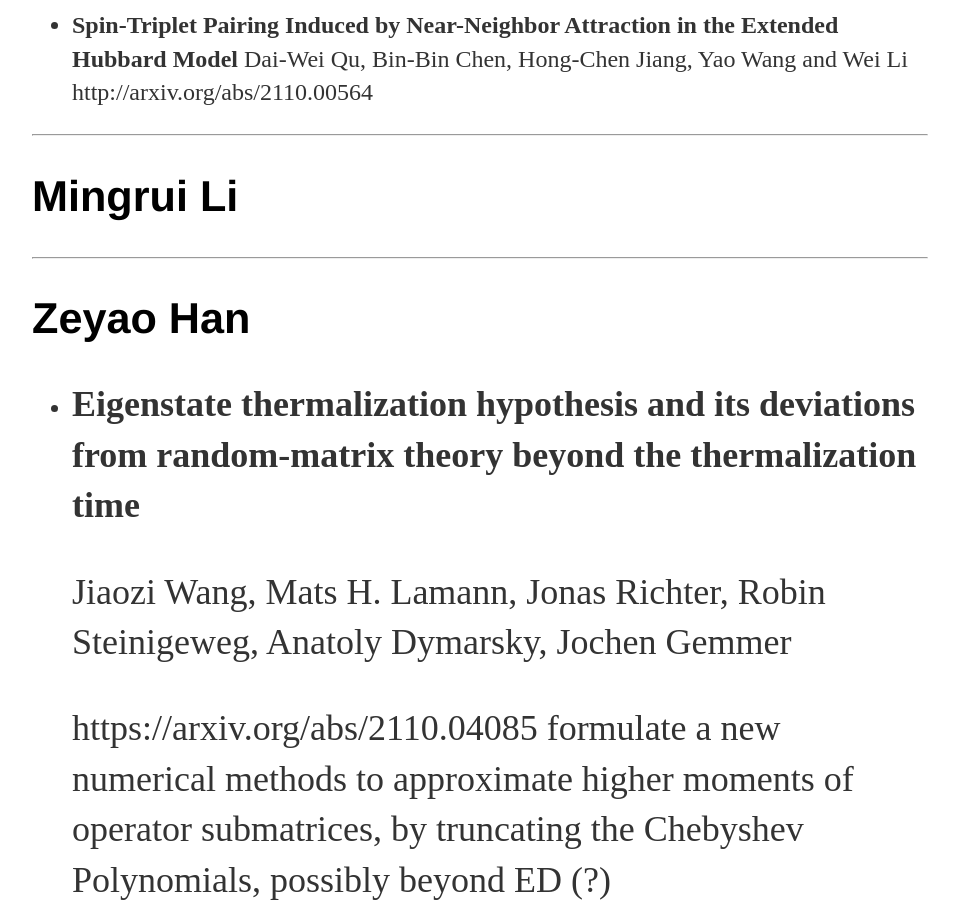
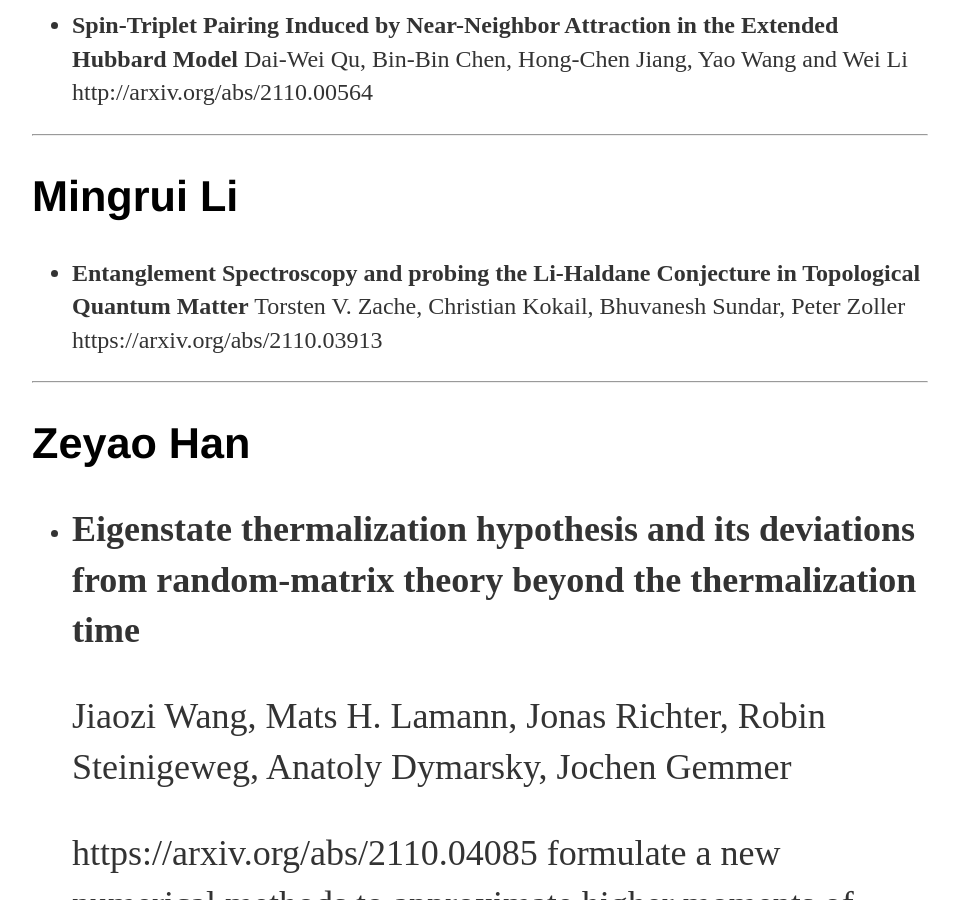
Before and after one commit to xuanzziu/xuanzziu.github.io, a Jekyll site: the page built from arXiv/week5/week5.md, in a window 1280 px wide and 900 px high, scrolled down 4472 px. Shown: the whole window, without its empty margins (160-1119 px from the left). Built offline with Jekyll 4.4.1, drawn with Linux system fonts in a browser that asks for light colours; our own code applies the rules of GitHub Pages for plain Markdown files.

Commit message:
Update week5.md

```diff
--- a/arXiv/week5/week5.md
+++ b/arXiv/week5/week5.md
@@ -138,6 +138,10 @@
 
 ## Mingrui Li
 
+* **Entanglement Spectroscopy and probing the Li-Haldane Conjecture in Topological Quantum Matter**
+  Torsten V. Zache, Christian Kokail, Bhuvanesh Sundar, Peter Zoller
+  https://arxiv.org/abs/2110.03913
+
 ***
 
 ## Zeyao Han
```
